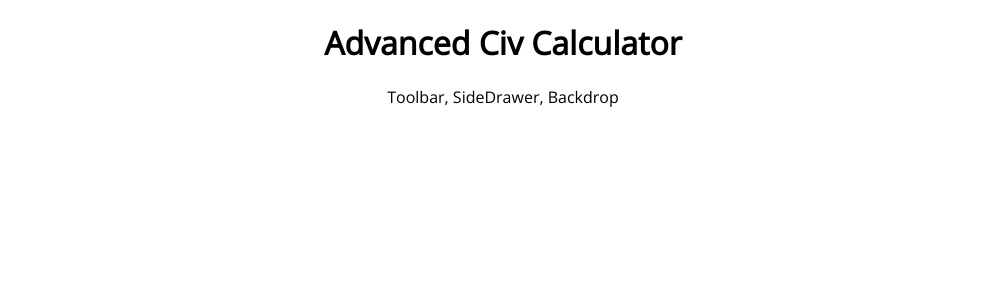
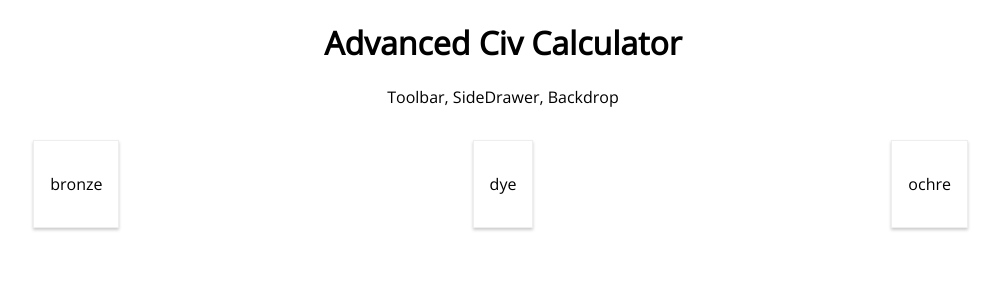
Before and after one commit to paasovaara/adv-civ-calculator, a React (Create React App) app: page / in a window 1280 px wide. Shown: the top 300 px of the page, without its empty margins (137-1137 px from the left). Built offline with nearby package versions, Linux system fonts and the light colour scheme.

Commit message:
boilerplate for Wallet

```diff
--- a/src/App.js
+++ b/src/App.js
@@ -1,12 +1,13 @@
-import classes from './App.module.css';
+import classes from "./App.module.css";
 
-import Layout from './components/Layout/Layout';
+import Layout from "./components/Layout/Layout";
+import Wallet from "./containers/Wallet/Wallet";
 
 function App() {
   return (
     <div className={classes.App}>
       <Layout>
-
+        <Wallet></Wallet>
       </Layout>
     </div>
   );
--- /dev/null
+++ b/src/components/CommodityCard/CommodityCard.js
@@ -0,0 +1,12 @@
+import React, { Fragment } from "react";
+import classes from "./CommodityCard.module.css";
+
+const commodityCard = (props) => {
+  return (
+    <div className={classes.CommodityCard}>
+      <p>{props.type}</p>
+    </div>
+  );
+}
+
+export default commodityCard;
--- /dev/null
+++ b/src/components/CommodityCard/CommodityCard.module.css
@@ -0,0 +1,7 @@
+.CommodityCard {
+  margin: 16px auto;
+  border: 1px solid #eee;
+  box-shadow: 0 2px 3px #ccc;
+  padding: 16px;
+  text-align: center;
+}
--- a/src/components/Layout/Layout.js
+++ b/src/components/Layout/Layout.js
@@ -1,15 +1,13 @@
-import React, {Fragment} from 'react';
+import React, { Fragment } from "react";
 
-import classes from './Layout.module.css';
+import classes from "./Layout.module.css";
 
-const layout = (props) => (
+const Layout = (props) => (
   <Fragment>
     <h1>Advanced Civ Calculator</h1>
     <div>Toolbar, SideDrawer, Backdrop</div>
-    <main className={classes.Content}>
-      {props.children}
-    </main>
+    <main className={classes.Content}>{props.children}</main>
   </Fragment>
 );
 
-export default layout;
+export default Layout;
--- /dev/null
+++ b/src/components/WalletLayout/WalletLayout.js
@@ -0,0 +1,24 @@
+import React from "react";
+import { CommodityTypes } from "../../models/Commodities";
+
+import CommodityCard from "../CommodityCard/CommodityCard";
+import classes from "./WalletLayout.module.css";
+
+const WalletLayout = () => {
+  //TODO remove extra div for columns, just add the class to CommodityCard?
+  return (
+    <div className={classes.row}>
+      <div className={classes.column}>
+        <CommodityCard type={CommodityTypes.Bronze} />
+      </div>
+      <div className={classes.column}>
+        <CommodityCard type={CommodityTypes.Dye} />
+      </div>
+      <div className={classes.column}>
+        <CommodityCard type={CommodityTypes.Ochre} />
+      </div>
+    </div>
+  );
+}
+
+export default WalletLayout;
--- /dev/null
+++ b/src/components/WalletLayout/WalletLayout.module.css
@@ -0,0 +1,22 @@
+/* Not yet working entirely correctly, see https://stackoverflow.com/questions/46627848/flexbox-responsive-row-column-layout */
+
+.row {
+  display: flex;
+  flex-direction: row;
+  flex-wrap: wrap;
+  width: 100%;
+}
+
+.column {
+  display: flex;
+  flex-direction: column;
+  flex-basis: 100%;
+  flex: 1;
+}
+
+/* Responsive layout, stack columns on top of each other on smaller screens */
+/*@media screen and (max-width: 600px) {
+  .column {
+    width: 100%;
+  }
+}*/
--- /dev/null
+++ b/src/containers/Wallet/Wallet.js
@@ -0,0 +1,10 @@
+import React from "react";
+import WalletLayout from "../../components/WalletLayout/WalletLayout";
+
+const Wallet = () => {
+  return (
+    <WalletLayout></WalletLayout>
+  );
+};
+
+export default Wallet;
```
